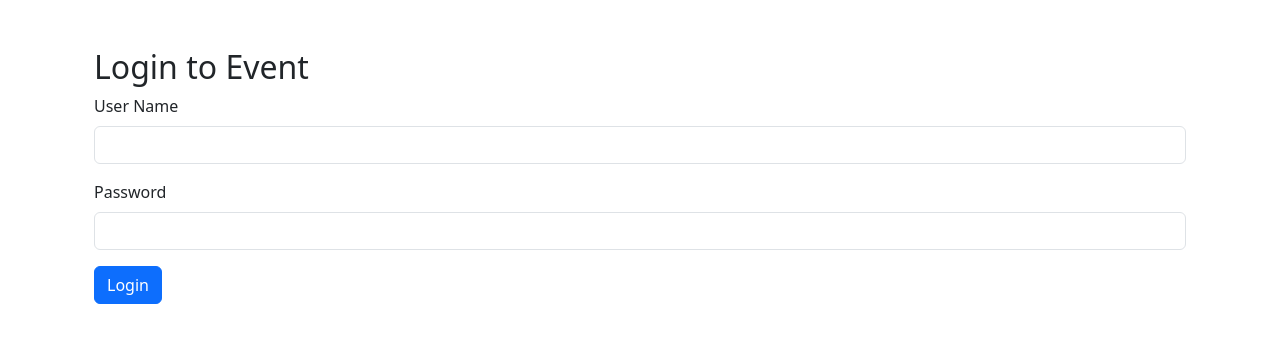
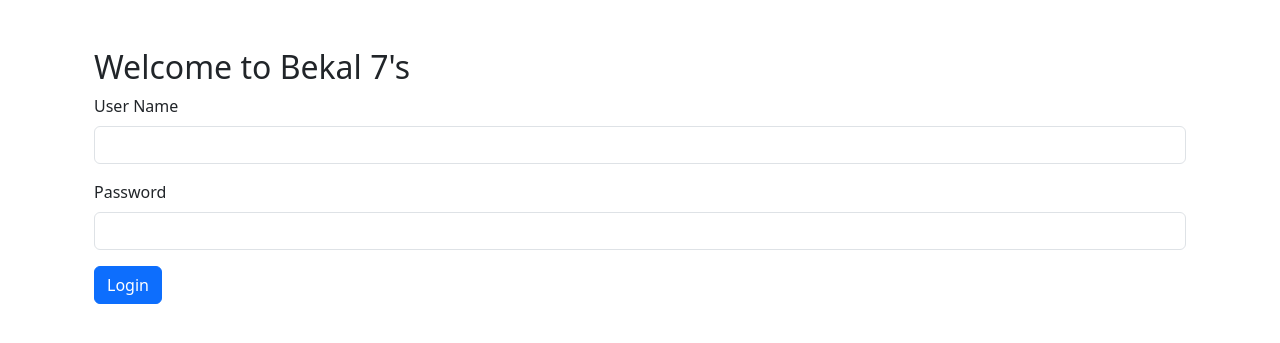
Before and after one commit to shoaibashamseer/football-tournament, a Django app: page / in a window 1280 px wide. Shown: the part 248-591 px from the top of the page. Run offline with Django 5.2, Linux system fonts and the light colour scheme; some libraries are stand-ins or nearby versions.

Commit message:
final modification

```diff
--- a/ticketapp/templates/ticketapp/login.html
+++ b/ticketapp/templates/ticketapp/login.html
@@ -2,7 +2,7 @@
 {% block title %}Login Page{% endblock %}
 {% block content %}
 <div class="container mt-5">
-    <h2>Login to Event</h2>
+    <h2>Welcome to Bekal 7's</h2>
     <form method="post">
         {% csrf_token %}
         <div class="mb-3">
--- a/ticketapp/views.py
+++ b/ticketapp/views.py
@@ -19,7 +19,7 @@ def login_page(request):
             event = Event.objects.get(name=event_name, password=password)
 
             request.session['event_id'] = event.id
-            return render(request, 'ticketapp/check_in.html')
+            return redirect('check_in')
 
         except Event.DoesNotExist:
 
```
Also changed, not shown: db.sqlite3.
